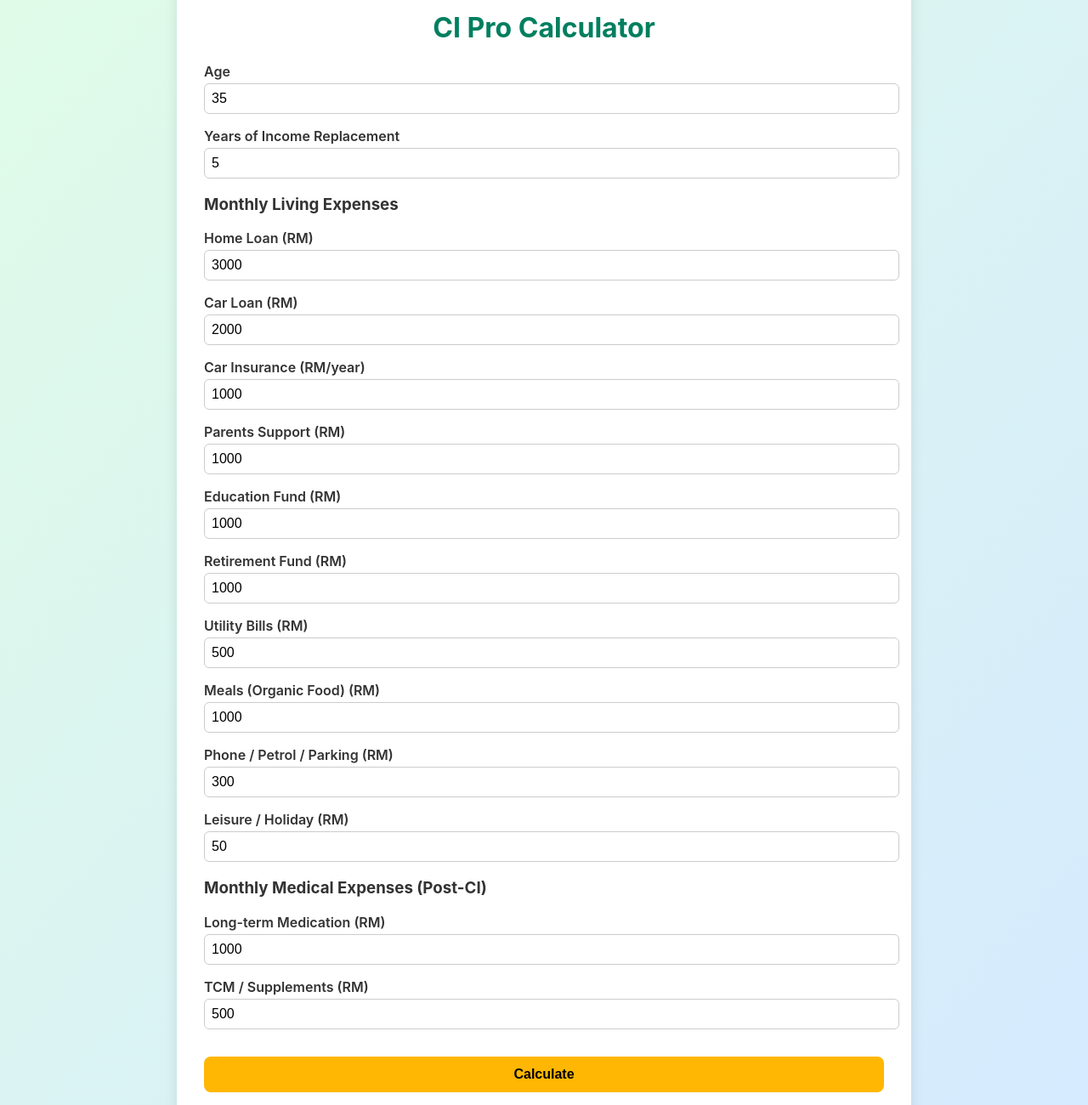
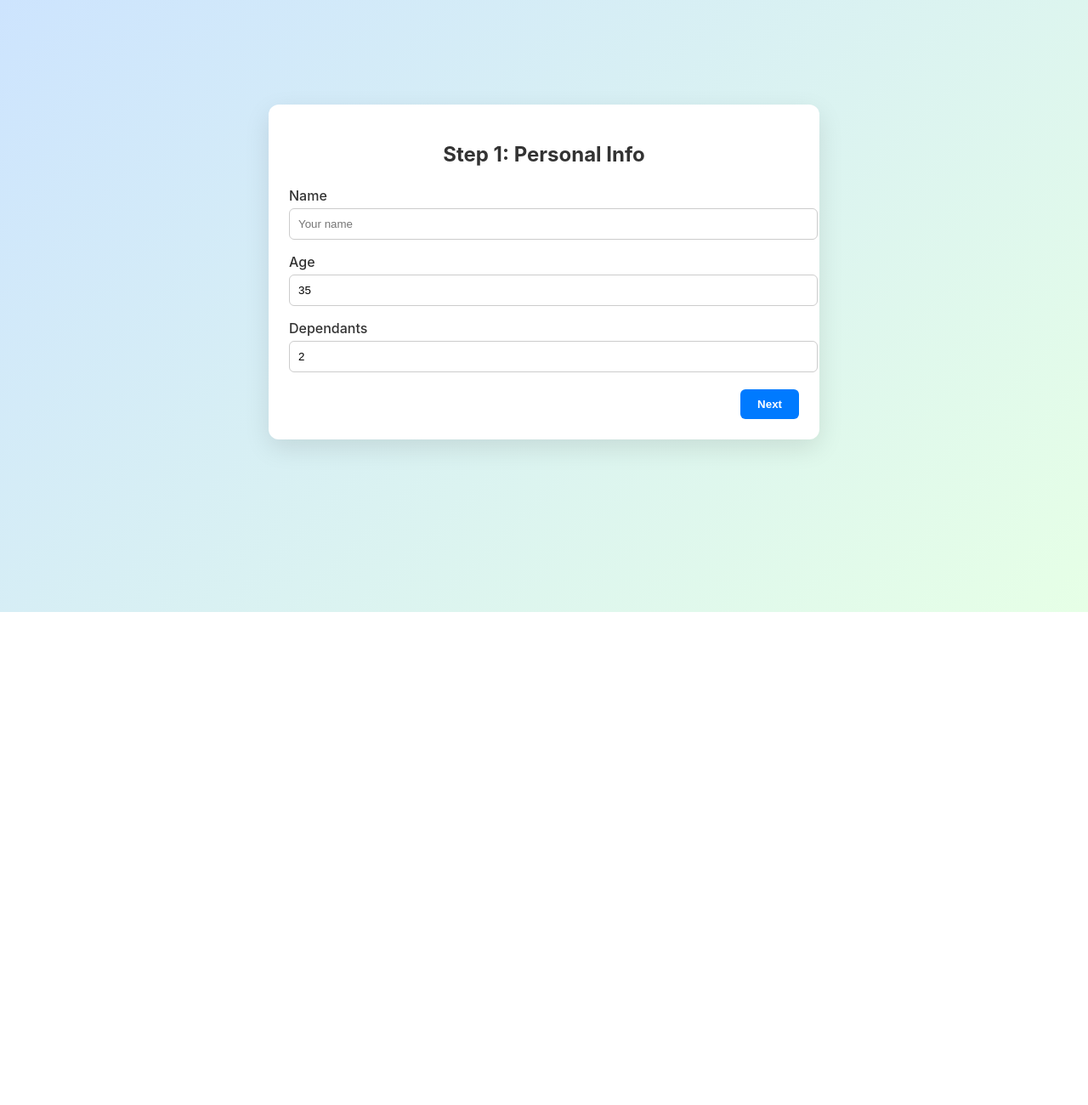
Before and after one commit to TND4-ZQJS/ciprocalculator, a plain HTML site: page index.html in a window 1280 px wide. Shown: the part 80-1380 px from the top of the page at 85% size. After the commit the page ends 800 px from the top, so only its background shows below. Drawn offline with Linux system fonts and the light colour scheme.

Commit message:
Update index.html

```diff
--- a/index.html
+++ b/index.html
@@ -5,153 +5,241 @@
   <title>CI Pro Calculator</title>
   <style>
     body {
-      font-family: -apple-system, BlinkMacSystemFont, 'Segoe UI', Roboto, Oxygen;
-      background: linear-gradient(to bottom right, #e0fce7, #d5eaff);
-      padding: 2rem;
+      margin: 0;
+      font-family: -apple-system, BlinkMacSystemFont, sans-serif;
+      background: linear-gradient(135deg, #cce3ff, #e6ffe6);
       color: #333;
+      display: flex;
+      justify-content: center;
+      align-items: center;
+      min-height: 100vh;
     }
-
     .container {
-      max-width: 800px;
-      margin: auto;
+      width: 90%;
+      max-width: 600px;
       background: white;
       border-radius: 12px;
-      box-shadow: 0 4px 16px rgba(0,0,0,0.1);
-      padding: 2rem;
+      padding: 24px;
+      box-shadow: 0 10px 30px rgba(0,0,0,0.1);
+      transition: all 0.6s ease;
     }
-
-    h1 {
+    h2 {
       text-align: center;
-      color: #007f5f;
+      margin-bottom: 1em;
     }
-
+    .step {
+      display: none;
+      animation: fadeIn 0.5s ease;
+    }
+    .step.active {
+      display: block;
+    }
+    .form-group {
+      margin-bottom: 16px;
+    }
     label {
+      font-weight: 500;
       display: block;
-      margin-top: 1rem;
-      font-weight: 600;
+      margin-bottom: 5px;
     }
-
-    input {
+    input[type="number"],
+    input[type="text"] {
       width: 100%;
-      padding: 8px;
-      font-size: 1rem;
+      padding: 10px;
+      border-radius: 6px;
       border: 1px solid #ccc;
+    }
+    .buttons {
+      display: flex;
+      justify-content: space-between;
+      margin-top: 20px;
+    }
+    .btn {
+      padding: 10px 20px;
+      border: none;
       border-radius: 6px;
-      margin-top: 0.25rem;
-    }
-
-    .button {
-      margin-top: 2rem;
-      background-color: #ffb703;
-      color: #000;
-      border: none;
-      padding: 12px 24px;
-      font-size: 1rem;
-      border-radius: 8px;
       cursor: pointer;
-      width: 100%;
       font-weight: bold;
     }
-
-    .results {
-      margin-top: 2rem;
-      background: #f9f9f9;
-      padding: 1rem;
-      border-radius: 8px;
-      border: 1px dashed #ccc;
+    .btn-primary {
+      background-color: #007aff;
+      color: white;
     }
-
-    .result-line {
-      margin: 0.5rem 0;
-      font-size: 1.1rem;
+    .btn-secondary {
+      background-color: #ccc;
+      color: black;
     }
-
+    .result-box {
+      margin-top: 15px;
+      background: #f0f8ff;
+      padding: 10px;
+      border-radius: 6px;
+      font-weight: bold;
+      text-align: center;
+    }
     .highlight {
+      color: #d81b60;
       font-weight: bold;
-      color: #d00000;
+    }
+    @keyframes fadeIn {
+      from {opacity: 0; transform: translateY(20px);}
+      to {opacity: 1; transform: translateY(0);}
     }
   </style>
 </head>
 <body>
+  <div class="container">
+    <!-- Step 1 -->
+    <div class="step active" id="step1">
+      <h2>Step 1: Personal Info</h2>
+      <div class="form-group">
+        <label>Name</label>
+        <input type="text" id="name" placeholder="Your name">
+      </div>
+      <div class="form-group">
+        <label>Age</label>
+        <input type="number" id="age" min="18" max="70" value="35">
+      </div>
+      <div class="form-group">
+        <label>Dependants</label>
+        <input type="number" id="dependants" value="2">
+      </div>
+      <div class="buttons">
+        <div></div>
+        <button class="btn btn-primary" onclick="nextStep(2)">Next</button>
+      </div>
+    </div>
 
-<div class="container">
-  <h1>CI Pro Calculator</h1>
+    <!-- Step 2 -->
+    <div class="step" id="step2">
+      <h2>Step 2: Monthly Living Expenses</h2>
+      <div class="form-group"><label>Home Loan</label><input type="number" id="homeLoan" value="1000"></div>
+      <div class="form-group"><label>Car Loan</label><input type="number" id="carLoan" value="800"></div>
+      <div class="form-group"><label>Car Insurance (Yearly)</label><input type="number" id="carInsurance" value="1000"></div>
+      <div class="form-group"><label>Parents</label><input type="number" id="parents" value="500"></div>
+      <div class="form-group"><label>Education Fund</label><input type="number" id="education" value="300"></div>
+      <div class="form-group"><label>Retirement Fund</label><input type="number" id="retirement" value="400"></div>
+      <div class="form-group"><label>Utility Bills</label><input type="number" id="utilities" value="200"></div>
+      <div class="form-group"><label>Meals (Organic)</label><input type="number" id="meals" value="600"></div>
+      <div class="form-group"><label>Phone / Petrol / Parking</label><input type="number" id="transport" value="300"></div>
+      <div class="form-group"><label>Leisure / Holiday</label><input type="number" id="leisure" value="300"></div>
+      <div class="form-group"><label>Years to Cover</label><input type="number" id="incomeYears" value="5"></div>
+      <div class="result-box" id="livingResult"></div>
+      <div class="buttons" id="step2-buttons">
+        <button class="btn btn-secondary" onclick="nextStep(1)">Back</button>
+        <div style="flex: 1; text-align: center;">
+          <button class="btn btn-primary" onclick="showLivingTotal()">Show Total</button>
+          <div style="margin-top: 10px;">
+            <button class="btn btn-primary" id="nextFromStep2" onclick="nextStep(3)" style="display:none;">Next Step</button>
+          </div>
+        </div>
+      </div>
+    </div>
 
-  <!-- General Inputs -->
-  <label>Age</label>
-  <input type="number" id="age" value="35" min="18" max="70">
+    <!-- Step 3 -->
+    <div class="step" id="step3">
+      <h2>Step 3: Monthly Medical Expenses</h2>
+      <div class="form-group"><label>Long-Term Medication</label><input type="number" id="medication" value="300"></div>
+      <div class="form-group"><label>TCM / Supplements</label><input type="number" id="tcm" value="200"></div>
+      <div class="result-box" id="medicalResult"></div>
+      <div class="buttons" id="step3-buttons">
+        <button class="btn btn-secondary" onclick="nextStep(2)">Back</button>
+        <div style="flex: 1; text-align: center;">
+          <button class="btn btn-primary" onclick="showMedicalTotal()">Show Total</button>
+          <div style="margin-top: 10px;">
+            <button class="btn btn-primary" id="nextFromStep3" onclick="calculate()" style="display:none;">Next Step</button>
+          </div>
+        </div>
+      </div>
+    </div>
 
-  <label>Years of Income Replacement</label>
-  <input type="number" id="incomeYears" value="5" min="1" max="20">
+    <!-- Step 4 -->
+    <div class="step" id="step4">
+      <h2>🎯 CI Pro Summary</h2>
+      <div class="result-box" id="finalResult"></div>
+      <div class="buttons">
+        <button class="btn btn-secondary" onclick="nextStep(3)">Back</button>
+        <button class="btn btn-primary" onclick="location.reload()">Restart</button>
+      </div>
+    </div>
+  </div>
 
-  <!-- Living Expenses -->
-  <h3>Monthly Living Expenses</h3>
-  <label>Home Loan (RM)</label><input type="number" id="homeLoan" value="3000">
-  <label>Car Loan (RM)</label><input type="number" id="carLoan" value="2000">
-  <label>Car Insurance (RM/year)</label><input type="number" id="carInsurance" value="1000">
-  <label>Parents Support (RM)</label><input type="number" id="parents" value="1000">
-  <label>Education Fund (RM)</label><input type="number" id="education" value="1000">
-  <label>Retirement Fund (RM)</label><input type="number" id="retirement" value="1000">
-  <label>Utility Bills (RM)</label><input type="number" id="utilities" value="500">
-  <label>Meals (Organic Food) (RM)</label><input type="number" id="meals" value="1000">
-  <label>Phone / Petrol / Parking (RM)</label><input type="number" id="transport" value="300">
-  <label>Leisure / Holiday (RM)</label><input type="number" id="leisure" value="50">
+  <script>
+    function nextStep(step) {
+      document.querySelectorAll('.step').forEach(s => s.classList.remove('active'));
+      document.getElementById('step' + step).classList.add('active');
+    }
 
-  <!-- Medical Expenses -->
-  <h3>Monthly Medical Expenses (Post-CI)</h3>
-  <label>Long-term Medication (RM)</label><input type="number" id="medication" value="1000">
-  <label>TCM / Supplements (RM)</label><input type="number" id="tcm" value="500">
+    function showLivingTotal() {
+      const incomeYears = parseInt(document.getElementById("incomeYears").value);
+      const monthly =
+        parseFloat(document.getElementById("homeLoan").value) +
+        parseFloat(document.getElementById("carLoan").value) +
+        parseFloat(document.getElementById("carInsurance").value) / 12 +
+        parseFloat(document.getElementById("parents").value) +
+        parseFloat(document.getElementById("education").value) +
+        parseFloat(document.getElementById("retirement").value) +
+        parseFloat(document.getElementById("utilities").value) +
+        parseFloat(document.getElementById("meals").value) +
+        parseFloat(document.getElementById("transport").value) +
+        parseFloat(document.getElementById("leisure").value);
 
-  <button class="button" onclick="calculate()">Calculate</button>
+      const total = monthly * 12 * incomeYears;
+      document.getElementById("livingResult").innerHTML =
+        `💰 Monthly Living: <span class='highlight'>RM ${monthly.toFixed(2)}</span><br>🔁 Over ${incomeYears} years: <span class='highlight'>RM ${total.toLocaleString()}</span>`;
+      document.getElementById("nextFromStep2").style.display = 'inline-block';
+    }
 
-  <!-- Results -->
-  <div class="results" id="result" style="display: none;">
-    <div class="result-line">🧾 <span class="highlight" id="livingTotal">...</span> — Income Replacement Total</div>
-    <div class="result-line">💊 <span class="highlight" id="medicalTotal">...</span> — Medical Expenses Total</div>
-    <div class="result-line">🧮 <span class="highlight" id="baseTotal">...</span> — CI Pro Base Total</div>
-    <div class="result-line">📈 <span class="highlight" id="inflationTotal">...</span> — Inflation-Adjusted Total (5%/yr)</div>
-  </div>
-</div>
+    function showMedicalTotal() {
+      const age = parseInt(document.getElementById("age").value);
+      const years = 80 - age;
+      const monthly = parseFloat(document.getElementById("medication").value) + parseFloat(document.getElementById("tcm").value);
+      const total = monthly * 12 * years;
 
-<script>
-  function calculate() {
-    const age = parseInt(document.getElementById("age").value);
-    const incomeYears = parseInt(document.getElementById("incomeYears").value);
+      document.getElementById("medicalResult").innerHTML =
+        `💊 Monthly Medical: <span class='highlight'>RM ${monthly.toFixed(2)}</span><br>🧬 Over ${years} years: <span class='highlight'>RM ${total.toLocaleString()}</span>`;
+      document.getElementById("nextFromStep3").style.display = 'inline-block';
+    }
 
-    // Living expenses (monthly, except car insurance yearly)
-    const carInsurance = parseFloat(document.getElementById("carInsurance").value) / 12;
-    const expenses = [
-      "homeLoan", "carLoan", "parents", "education", "retirement",
-      "utilities", "meals", "transport", "leisure"
-    ];
+    function calculate() {
+      const incomeYears = parseInt(document.getElementById("incomeYears").value);
+      const age = parseInt(document.getElementById("age").value);
+      const name = document.getElementById("name").value;
+      const dependants = document.getElementById("dependants").value;
+      const years = 80 - age;
 
-    let totalMonthly = carInsurance;
-    expenses.forEach(id => {
-      totalMonthly += parseFloat(document.getElementById(id).value) || 0;
-    });
+      const monthlyLiving =
+        parseFloat(document.getElementById("homeLoan").value) +
+        parseFloat(document.getElementById("carLoan").value) +
+        parseFloat(document.getElementById("carInsurance").value) / 12 +
+        parseFloat(document.getElementById("parents").value) +
+        parseFloat(document.getElementById("education").value) +
+        parseFloat(document.getElementById("retirement").value) +
+        parseFloat(document.getElementById("utilities").value) +
+        parseFloat(document.getElementById("meals").value) +
+        parseFloat(document.getElementById("transport").value) +
+        parseFloat(document.getElementById("leisure").value);
 
-    const livingTotal = totalMonthly * 12 * incomeYears;
+      const monthlyMedical =
+        parseFloat(document.getElementById("medication").value) +
+        parseFloat(document.getElementById("tcm").value);
 
-    // Medical expenses
-    const medication = parseFloat(document.getElementById("medication").value);
-    const tcm = parseFloat(document.getElementById("tcm").value);
-    const medicalYears = 80 - age;
-    const medicalTotal = (medication + tcm) * 12 * medicalYears;
+      const totalLiving = monthlyLiving * 12 * incomeYears;
+      const totalMedical = monthlyMedical * 12 * years;
+      const total = totalLiving + totalMedical;
+      const adjusted = total * Math.pow(1.05, 1);
 
-    const baseTotal = livingTotal + medicalTotal;
-
-    // Inflation-adjusted total (5% compound)
-    const inflationAdjusted = baseTotal * Math.pow(1.05, medicalYears);
-
-    // Display results
-    document.getElementById("livingTotal").innerText = "RM " + livingTotal.toLocaleString();
-    document.getElementById("medicalTotal").innerText = "RM " + medicalTotal.toLocaleString();
-    document.getElementById("baseTotal").innerText = "RM " + baseTotal.toLocaleString();
-    document.getElementById("inflationTotal").innerText = "RM " + Math.round(inflationAdjusted).toLocaleString();
-
-    document.getElementById("result").style.display = "block";
-  }
-</script>
-
+      document.getElementById("finalResult").innerHTML = `
+        👤 <strong>${name}</strong> with <strong>${dependants}</strong> dependant(s)<br><br>
+        💼 Living Expenses: <span class="highlight">RM ${totalLiving.toLocaleString()}</span><br>
+        💊 Medical Expenses: <span class="highlight">RM ${totalMedical.toLocaleString()}</span><br><br>
+        💰 <strong>Total CI Coverage Needed:</strong><br>
+        <span class="highlight">RM ${total.toLocaleString()}</span><br><br>
+        📈 Adjusted for Inflation (5%):<br>
+        <span class="highlight">RM ${adjusted.toLocaleString(undefined, { maximumFractionDigits: 0 })}</span>
+      `;
+      nextStep(4);
+    }
+  </script>
 </body>
 </html>
```
